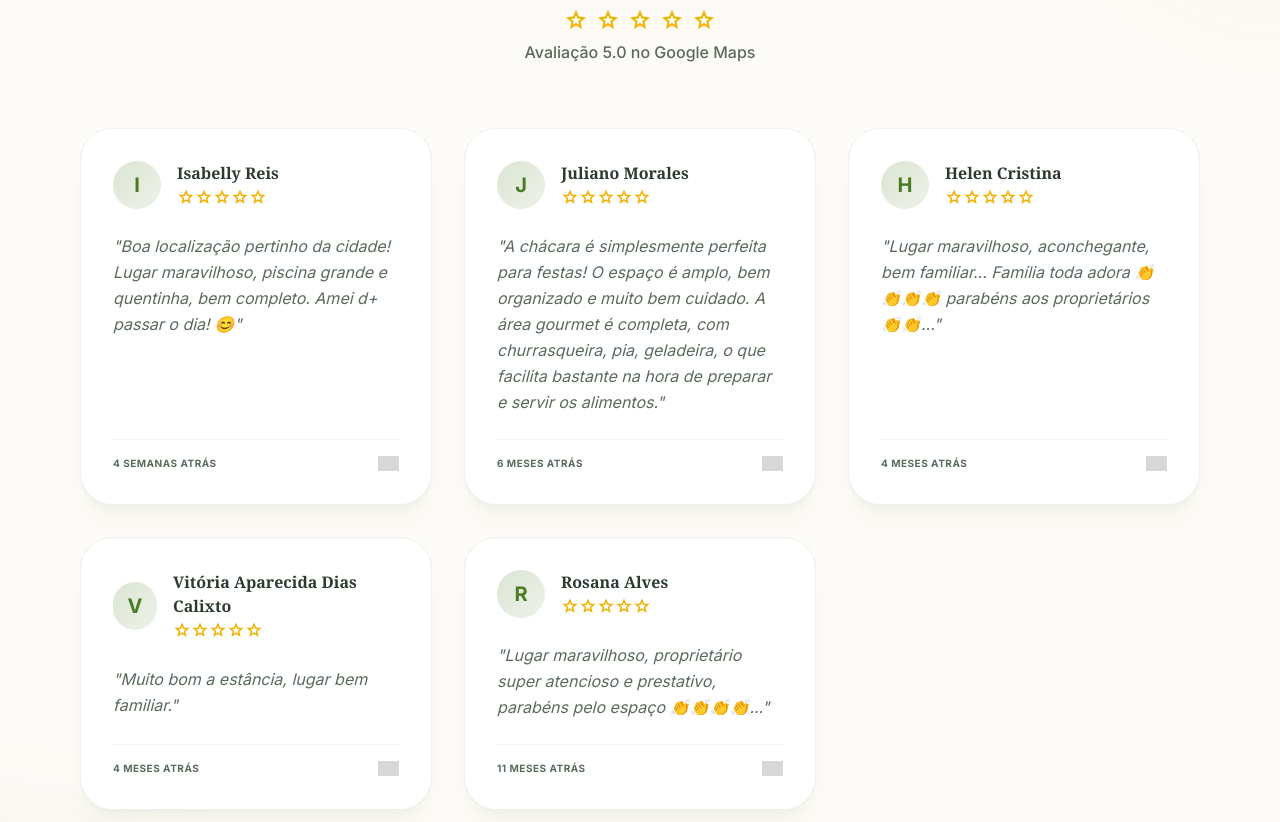
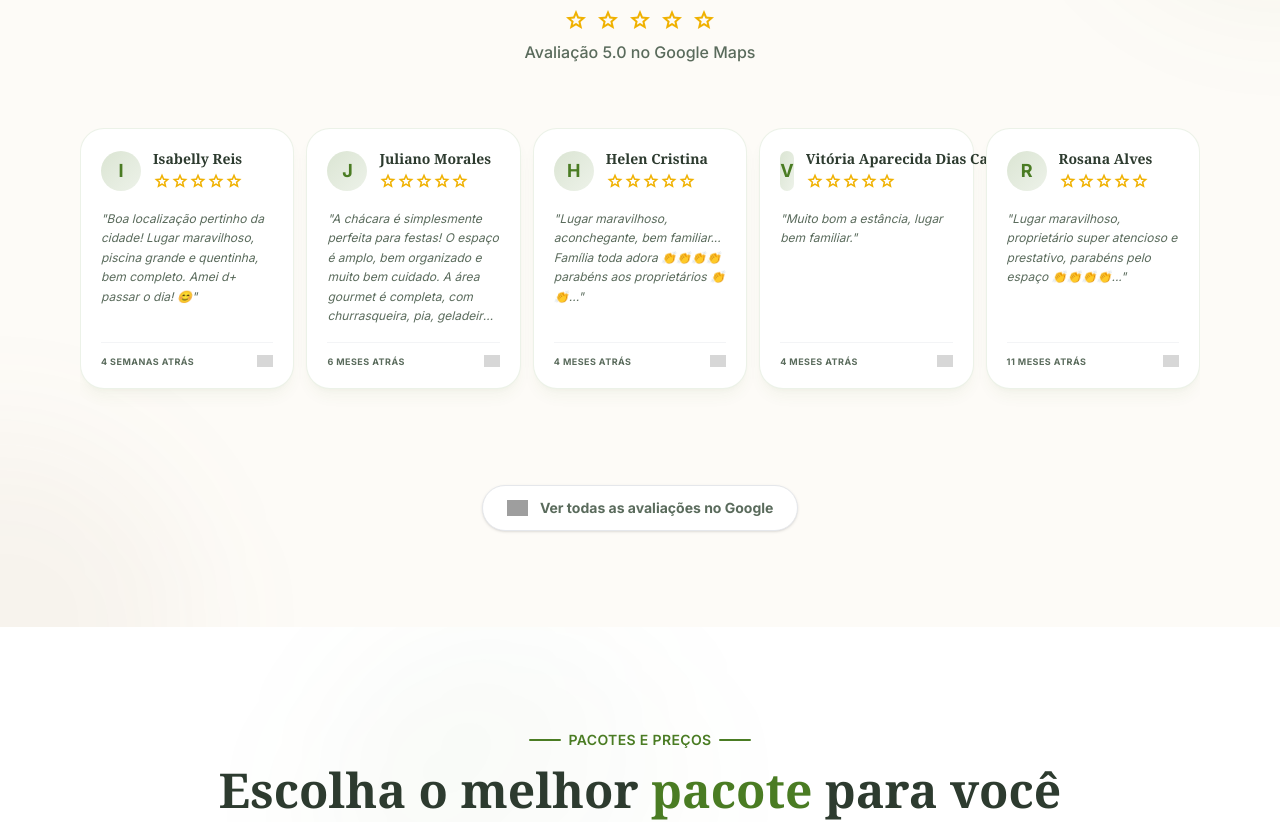
Before and after one commit to ndrd79/landinmenin, a Next.js app: page / in a window 1280 px wide. Shown: the part 3591-4413 px from the top of the page. Built offline with nearby package versions, Linux system fonts and the light colour scheme; no server answers; the database is empty; grey boxes are pictures that could not be loaded.

Commit message:
style: compact testimonials to fit 5 per row on desktop

```diff
--- a/src/components/site/Depoimentos.tsx
+++ b/src/components/site/Depoimentos.tsx
@@ -70,36 +70,35 @@ export default function Depoimentos() {
                     <p className="text-text-muted font-medium">Avaliação 5.0 no Google Maps</p>
                 </div>
 
-                {/* Desktop Grid / Mobile Carousel */}
-                <div className="grid md:grid-cols-2 lg:grid-cols-3 gap-8">
+                {/* Compact Grid - 5 in a row */}
+                <div className="flex overflow-x-auto pb-8 md:grid md:grid-cols-2 lg:grid-cols-5 gap-4 lg:gap-3 no-scrollbar">
                     {avaliacoes.map((item, index) => (
                         <div
                             key={index}
-                            className={`bg-white p-8 rounded-[2rem] border border-primary/10 shadow-xl shadow-primary/5 flex flex-col gap-6 transition-all duration-500 hover:-translate-y-2 hover:shadow-2xl hover:shadow-primary/10 ${index > 2 ? 'hidden lg:flex' : ''
-                                }`}
+                            className="flex-shrink-0 w-[280px] md:w-auto bg-white p-5 rounded-[1.5rem] border border-primary/10 shadow-lg shadow-primary/5 flex flex-col gap-4 transition-all duration-300 hover:-translate-y-1 hover:shadow-xl hover:shadow-primary/5"
                         >
-                            <div className="flex items-center gap-4">
-                                <div className="w-12 h-12 rounded-full bg-gradient-to-br from-primary/20 to-primary/10 flex items-center justify-center text-primary font-bold text-xl">
+                            <div className="flex items-center gap-3">
+                                <div className="w-10 h-10 rounded-full bg-gradient-to-br from-primary/20 to-primary/10 flex items-center justify-center text-primary font-bold text-lg">
                                     {item.nome.charAt(0)}
                                 </div>
                                 <div>
-                                    <h4 className="font-bold text-text-main">{item.nome}</h4>
+                                    <h4 className="font-bold text-text-main text-sm truncate w-[160px] md:w-auto">{item.nome}</h4>
                                     <div className="flex text-yellow-500 scale-75 origin-left">
                                         {[...Array(5)].map((_, i) => (
-                                            <span key={i} className="material-symbols-outlined text-[18px] fill-current">star</span>
+                                            <span key={i} className="material-symbols-outlined text-[16px] fill-current">star</span>
                                         ))}
                                     </div>
                                 </div>
                             </div>
 
-                            <p className="text-text-muted leading-relaxed italic h-full">
+                            <p className="text-text-muted leading-relaxed text-xs italic line-clamp-6">
                                 "{item.comentario}"
                             </p>
 
-                            <div className="flex items-center justify-between pt-4 border-t border-gray-100 mt-auto">
-                                <span className="text-[10px] uppercase tracking-wider text-text-muted font-bold">{item.tempo}</span>
+                            <div className="flex items-center justify-between pt-3 border-t border-gray-100 mt-auto">
+                                <span className="text-[9px] uppercase tracking-wider text-text-muted font-bold">{item.tempo}</span>
                                 <div className="flex items-center gap-1 opacity-40">
-                                    <img src="https://www.google.com/images/branding/googlelogo/2x/googlelogo_color_92x30dp.png" alt="Google" className="h-4 object-contain" />
+                                    <img src="https://www.google.com/images/branding/googlelogo/2x/googlelogo_color_92x30dp.png" alt="Google" className="h-3 object-contain" />
                                 </div>
                             </div>
                         </div>
```
